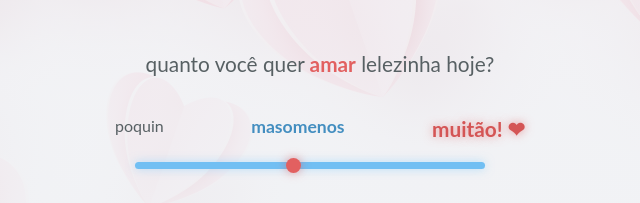
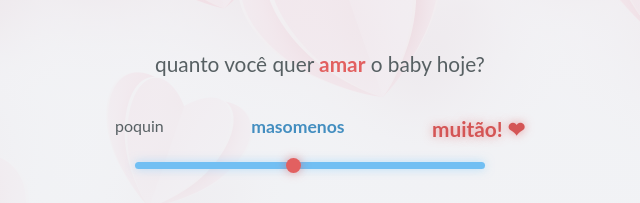
Before and after one commit to gui-varela/eu-te-amo, a plain HTML site: page index.html in a window 1280 px wide. Shown: the part 168-371 px from the top of the page, 320-960 px from the left. Drawn offline with Linux system fonts and the light colour scheme.

Commit message:
altera texto de lelezinha para baby

```diff
--- a/index.html
+++ b/index.html
@@ -15,7 +15,7 @@
       <h1 id="titulo">Gerador de <strong>Eu Te Amo 🍉🤍</strong></h1>
       <div id="sublinhar-titulo"></div>
 
-      <h2 id="pergunta">quanto você quer <strong>amar</strong> lelezinha hoje?</h2>
+      <h2 id="pergunta">quanto você quer <strong>amar</strong> o baby hoje?</h2>
 
       <div id="opcoes">
         <div id="range-box">
```
